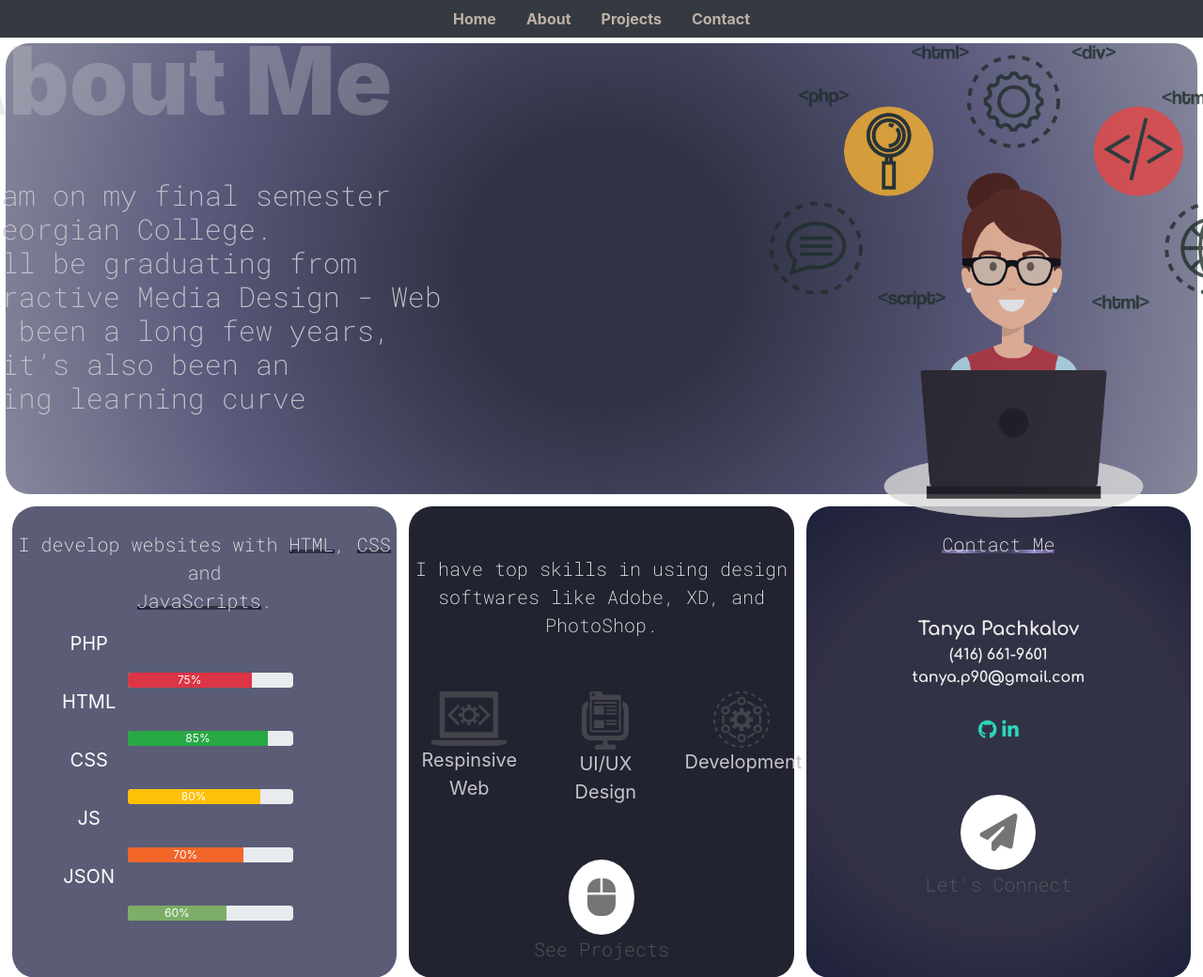
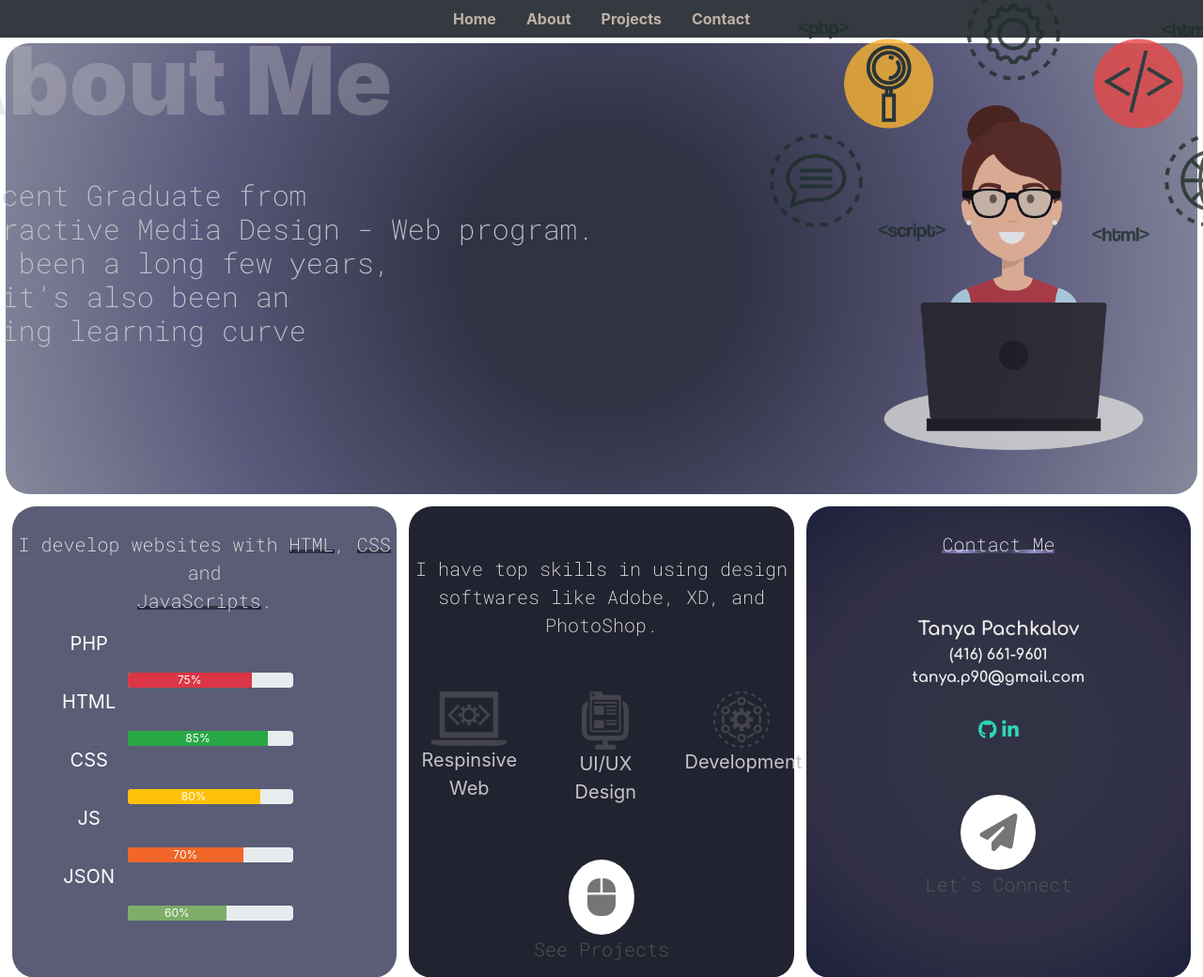
Before and after one commit to Tanyap1/Tanyap1-COMP2106-portfolio, a Node server app: page /about in a window 1280 px wide; the page is wider, and only the part inside the window is pictured. Shown: the top 1040 px of that part at 94% size. Run offline with Node 20, Linux system fonts and the light colour scheme; some libraries are stand-ins or nearby versions.

Commit message:
Update about.hbs

```diff
--- a/views/about.hbs
+++ b/views/about.hbs
@@ -21,11 +21,8 @@
 <p>About Me</p>
 <br/>
 <br/>
-<h1>I'm am on my final semester
-  <br> at Georgian College.
-  <br/>
-  I will be graduating from
-  <br/>Interactive Media Design - Web
+<h1>A Recent Graduate from
+  <br> Interactive Media Design - Web program.
   <br/>
   It’s been a long few years,
   <br/>but it’s also been an
```
